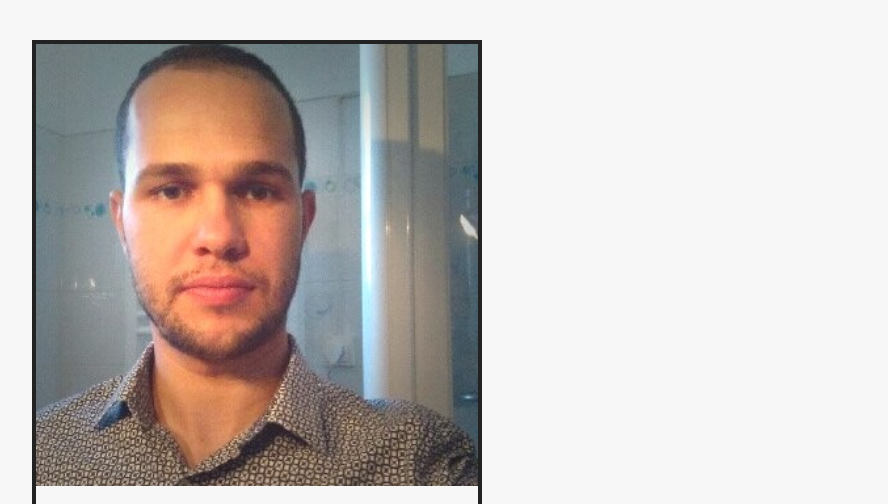
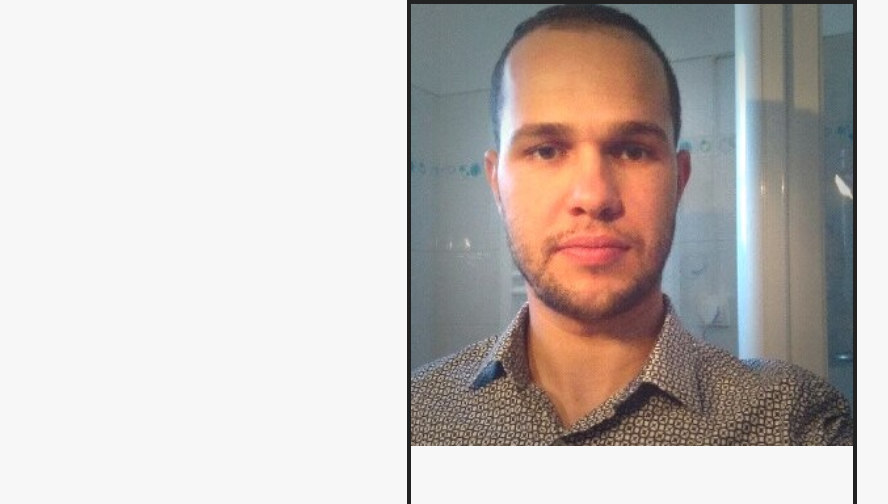
Before and after one commit to AlexGomesSantos/MyProfile, a React app: page / in a window 1280 px wide. Shown: the top 504 px of the page, without its empty margins (8-896 px from the left). Built offline with nearby package versions, Linux system fonts and the light colour scheme.

Commit message:
Update styles.css

```diff
--- a/src/styles.css
+++ b/src/styles.css
@@ -20,6 +20,13 @@ h1 {
   margin: 40px;
   border: 4px solid #222;
   align-items: center;
+  max-width: 80rem;
+  margin: 0 auto;
+
+  display: flex;
+  flex-direction: column;
+  align-items: center;
+  gap: 4.8rem;
 
 }
 
```
